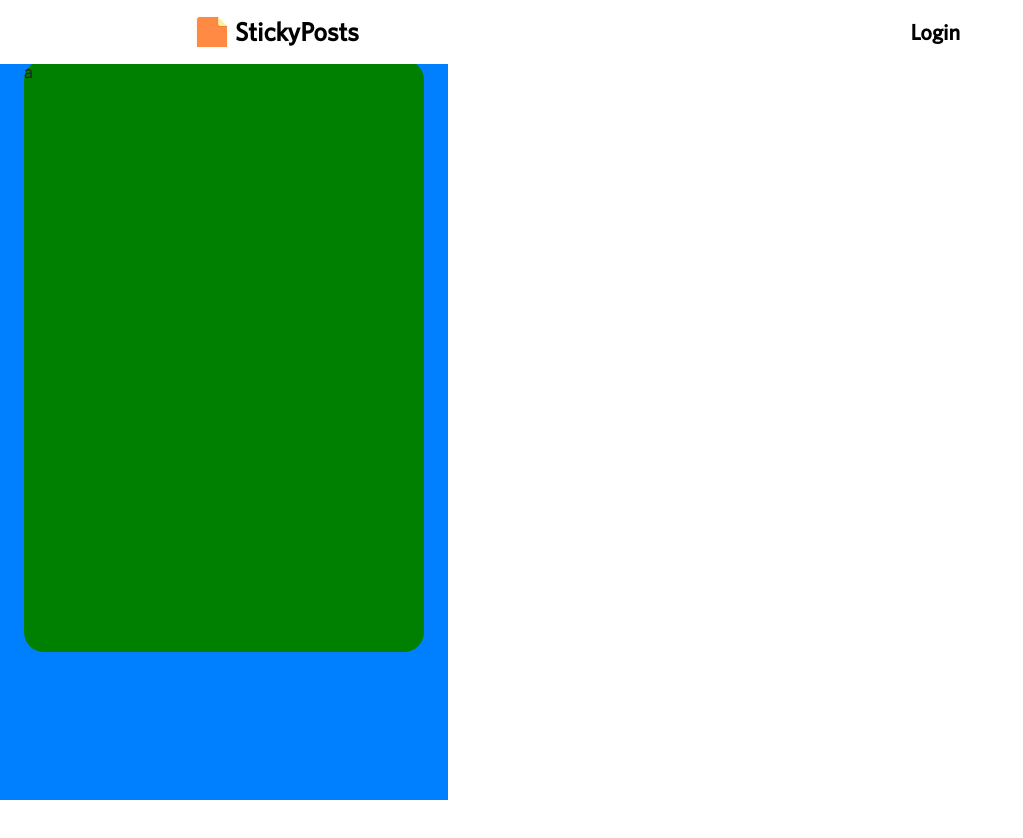
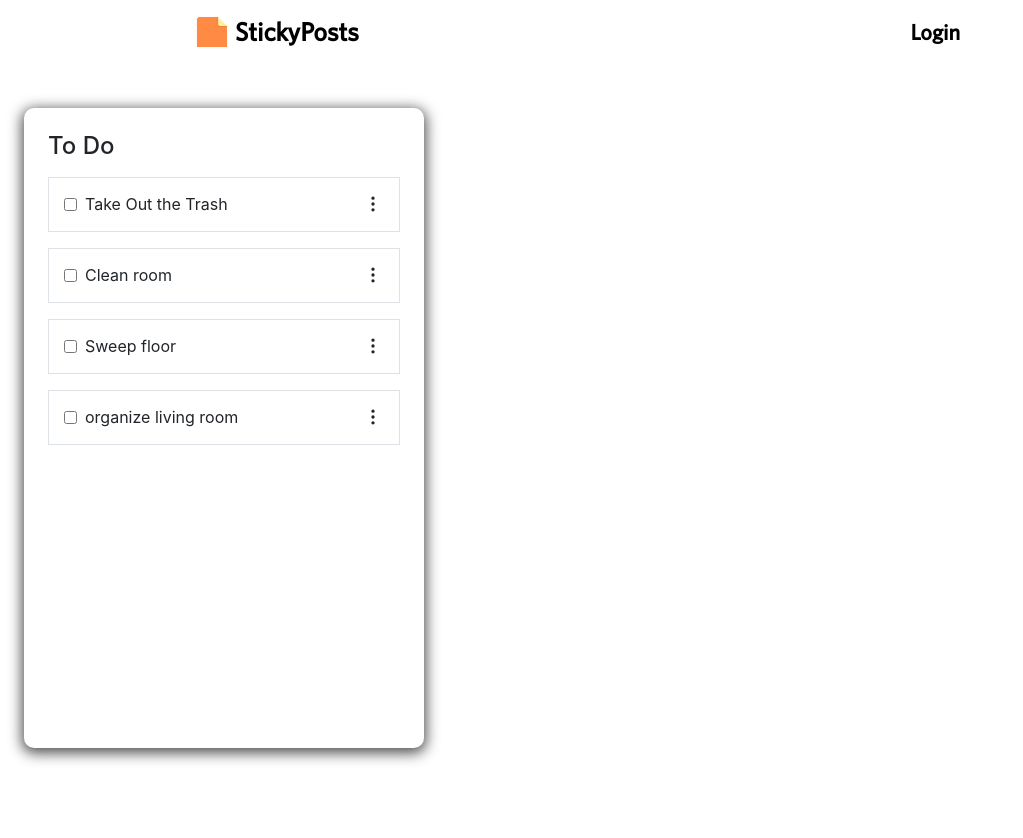
Before and after one commit to Okkio-Cheesus-Collab/StickyPosts-MERN, a React (Create React App) app in the folder Client/: page /board in a window 1280 px wide. Shown: the top 838 px of the page, without its empty margins (0-1023 px from the left). Before the commit the page ends 800 px from the top, so only its background shows below. Built offline with nearby package versions, Linux system fonts and the light colour scheme.

Commit message:
board updates :D

```diff
--- a/Client/src/pages/Board/Board.js
+++ b/Client/src/pages/Board/Board.js
@@ -1,13 +1,81 @@
-import React from 'react';
-import CardSection from './Components/CardSection/CardSection';
-import ScrollContainer from './Components/ScrollContainer';
-import Sidebar from '../../ConstantComponents/SideBar/Sidebar';
+import React, { useState, useEffect } from "react";
+import CardSection from "./Components/CardSection/CardSection";
+import { DragDropContext } from "react-beautiful-dnd";
+
+import { v4 } from "uuid";
+
+const testData = {
+    tasks: {
+        ["task-1"]: { id: "task-1", content: "Take Out the Trash", isDone: false },
+        ["task-2"]: { id: "task-2", content: "Clean room", isDone: false },
+        ["task-3"]: { id: "task-3", content: "Sweep floor", isDone: false },
+        ["task-4"]: { id: "task-4", content: "organize living room", isDone: false }
+    },
+    columns: {
+        ["Column-1"]: {
+            id: "Column-1",
+            title: "to do",
+            taskIds: ["task-1", "task-2", "task-3", "task-4"]
+        }
+    },
+    columnOrder: ["Column-1"]
+}
+
+
 const Board = (props) => {
+    const [data, setData] = useState(testData);
+
+    useEffect(() => {
+        console.log(data);
+    }, [data]);
+
+    const onDragEnd = (result) => {
+        const { destination, source, draggableId } = result;
+
+        if (!destination) {
+            return;
+        }
+
+        if (destination.droppableId === source.droppableId &&
+            destination.index === source.index) {
+            return;
+        }
+
+        const column = data.columns[source.droppableId];
+        const newTaskIds = [...column.taskIds];
+        newTaskIds.splice(source.index, 1);
+        newTaskIds.splice(destination.index, 0, draggableId);
+        setData((prevData) => (
+            {
+                ...prevData, columns: {
+                    ...prevData.columns, [column.id]:
+                        { ...column, taskIds: newTaskIds }
+                }
+            }
+        ));
+    }
+
     return (
-        <ScrollContainer>
-            <CardSection />
-        </ScrollContainer>
+        <div style={{ width: "100vw", height: "100vh", overflowY: "hidden" }}>
+            <DragDropContext
+                onDragEnd={onDragEnd}>
+                {
+                    data.columnOrder.map((columnId) => {
+                        const column = data.columns[columnId];
+                        const tasks = column.taskIds.map(taskId => data.tasks[taskId]);
+                        return <CardSection
+                            key={columnId}
+                            title={column.title}
+                            columnId={columnId}
+                            tasks={tasks} />
+                    })
+                }
+            </DragDropContext>
+
+        </div>
+
     );
+
 }
 
 export default Board;
--- a/Client/src/pages/Board/Components/Card/Card.js
+++ b/Client/src/pages/Board/Components/Card/Card.js
@@ -0,0 +1,31 @@
+import React from 'react';
+import { Draggable } from 'react-beautiful-dnd';
+import { MoreVertical } from "react-feather";
+import Todo from '../Todo/Todo';
+import Classes from './Card.module.css';
+
+const Card = (props) => {
+    return (
+        <Draggable draggableId={props.task.id} index={props.index}>
+            {(provided, snapshot) => (
+                <div className={Classes.card + " border d-flex justify-content-between mx-0 my-2 bg-primary py-1 pr-3"}
+                    {...provided.draggableProps}
+                    {...provided.dragHandleProps}
+                    ref={provided.innerRef}
+
+                >
+                    <Todo task={props.task} />
+                    <div className=" d-flex justify-content-end my-auto">
+                        <MoreVertical size={20} style={{ cursor: "pointer" }} />
+                    </div>
+                </div >
+            )
+
+            }
+
+        </Draggable>
+
+    );
+}
+
+export default Card;
--- /dev/null
+++ b/Client/src/pages/Board/Components/Card/Card.module.css
@@ -0,0 +1,3 @@
+.card {
+    height: 55px;
+}
--- /dev/null
+++ b/Client/src/pages/Board/Components/Card/Checkbox.js
@@ -0,0 +1,14 @@
+import React from 'react';
+
+const Checkbox = (props) => {
+    return (
+        <input
+            className={props.className}
+            onClick={props.onClick}
+            type="checkbox"
+            checked={props.checked}
+            onChange={props.onChange} />
+    );
+}
+
+export default Checkbox;
--- a/Client/src/pages/Board/Components/CardSection/CardSection.js
+++ b/Client/src/pages/Board/Components/CardSection/CardSection.js
@@ -1,11 +1,29 @@
 import React from 'react';
 import Classes from './CardSection.module.css';
-
-const CardSection = () => {
+import { Scrollbars } from 'react-custom-scrollbars';
+import Card from "../Card/Card";
+import { Droppable } from 'react-beautiful-dnd';
+const CardSection = (props) => {
     return (
         <div className={Classes.cardSection}>
-            <div className={Classes.cardHolder + " my-auto mx-4"}>
-                <p>a</p>
+            <div className={Classes.cardHolder + " d-flex flex-column my-5 mx-4 p-4"}>
+                <div className="h4 text-capitalize">{props.title}</div>
+                <Scrollbars className="position-relative" autoHide>
+                    <Droppable droppableId={props.columnId}>
+
+                        {(provided, snapshot) => (
+                            <div className="h-100 d-flex flex-column user-select-none"
+                                {...provided.droppableProps}
+                                ref={provided.innerRef}>
+
+                                { props.tasks.map((task, index) => <Card key={task.id} task={task} index={index} />)}
+
+                                {provided.placeholder}
+                            </div>
+                        )}
+
+                    </Droppable>
+                </Scrollbars>
             </div>
         </div>
     );
--- a/Client/src/pages/Board/Components/CardSection/CardSection.module.css
+++ b/Client/src/pages/Board/Components/CardSection/CardSection.module.css
@@ -1,13 +1,12 @@
 .cardSection {
-    overflow: hidden;
     height: 100%;
     width: fit-content;
-    background-color: var(--secondary);
 }
 
 .cardHolder {
-    background-color: green;
+    background-color: white;
     height: 80%;
     width: 400px;
-    border-radius: 20px;
+    border-radius: 10px;
+    box-shadow: 0px 3px 14px 2px rgba(0, 0, 0, 0.7);
 }
--- /dev/null
+++ b/Client/src/pages/Board/Components/Todo/Todo.js
@@ -0,0 +1,33 @@
+import React, { useEffect, useState } from 'react';
+import Checkbox from '../Card/Checkbox';
+import Classes from './Todo.module.css';
+
+const Todo = (props) => {
+    const [done, setDone] = useState(props.task.isDone);
+
+    useEffect(() => {
+        //updating card mutation
+    }, [done]);
+
+    return (
+        <div className="col-11 d-flex align-middle">
+            <Checkbox className="my-auto float-left"
+                checked={done}
+                onChange={() => {
+                    setDone((prevDone) => {
+                        return !prevDone;
+                    })
+                }} />
+            <p className={"my-auto ml-2 mw-75"}
+                style={{
+                    whiteSpace: "nowrap",
+                    textOverflow: "ellipsis",
+                    overflow: "hidden"
+                }}>
+                <span className={done ? Classes.strike : ""}>{props.task.content}</span>
+            </p>
+        </div>
+    );
+}
+
+export default Todo;
--- /dev/null
+++ b/Client/src/pages/Board/Components/Todo/Todo.module.css
@@ -0,0 +1,28 @@
+@keyframes strike {
+    0% {
+        width: 0;
+    }
+    100% {
+        width: 103%;
+    }
+}
+
+.strike {
+    position: relative;
+    opacity: 0.6;
+}
+
+.strike::after {
+    content: ' ';
+    position: absolute;
+    top: 50%;
+    left: 0;
+    width: 100%;
+    height: 1px;
+    background: black;
+    animation-name: strike;
+    animation-duration: 0.2s;
+    animation-timing-function: linear;
+    animation-iteration-count: 1;
+    animation-fill-mode: forwards;
+}
```
